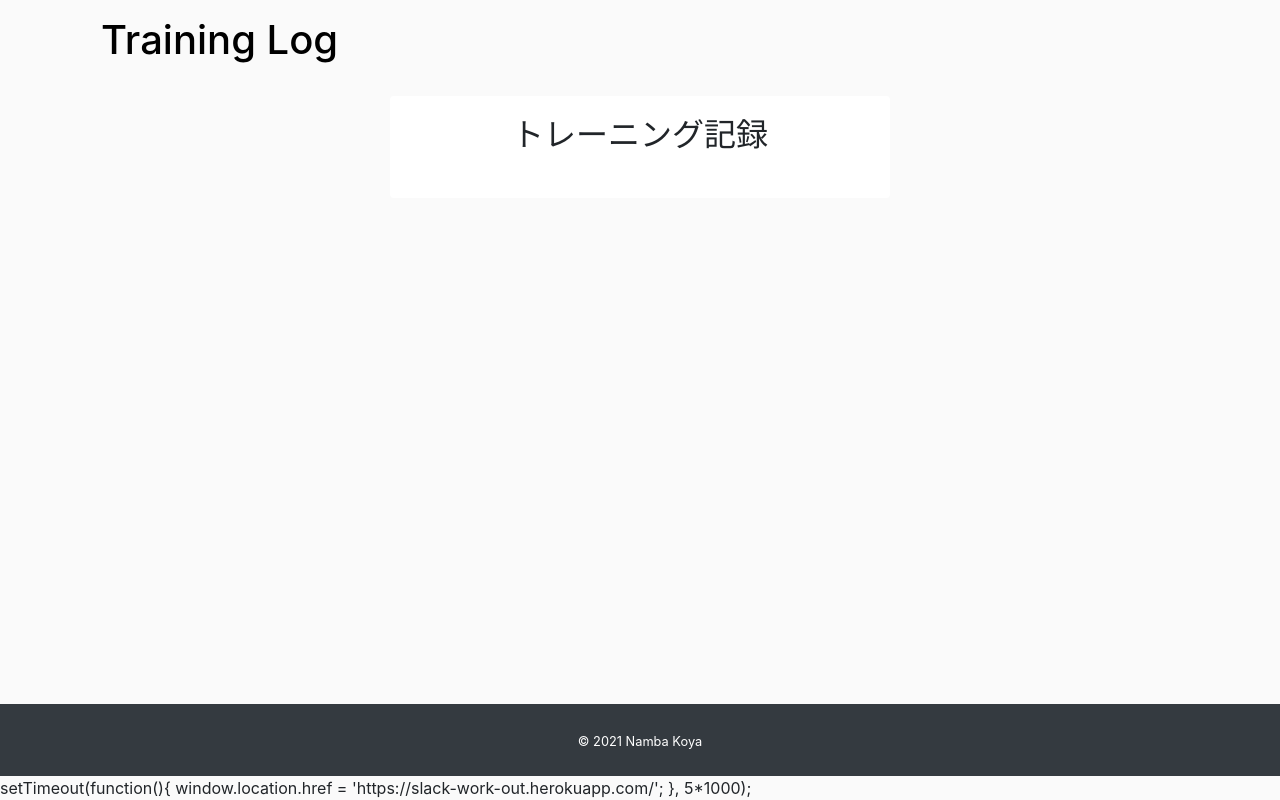
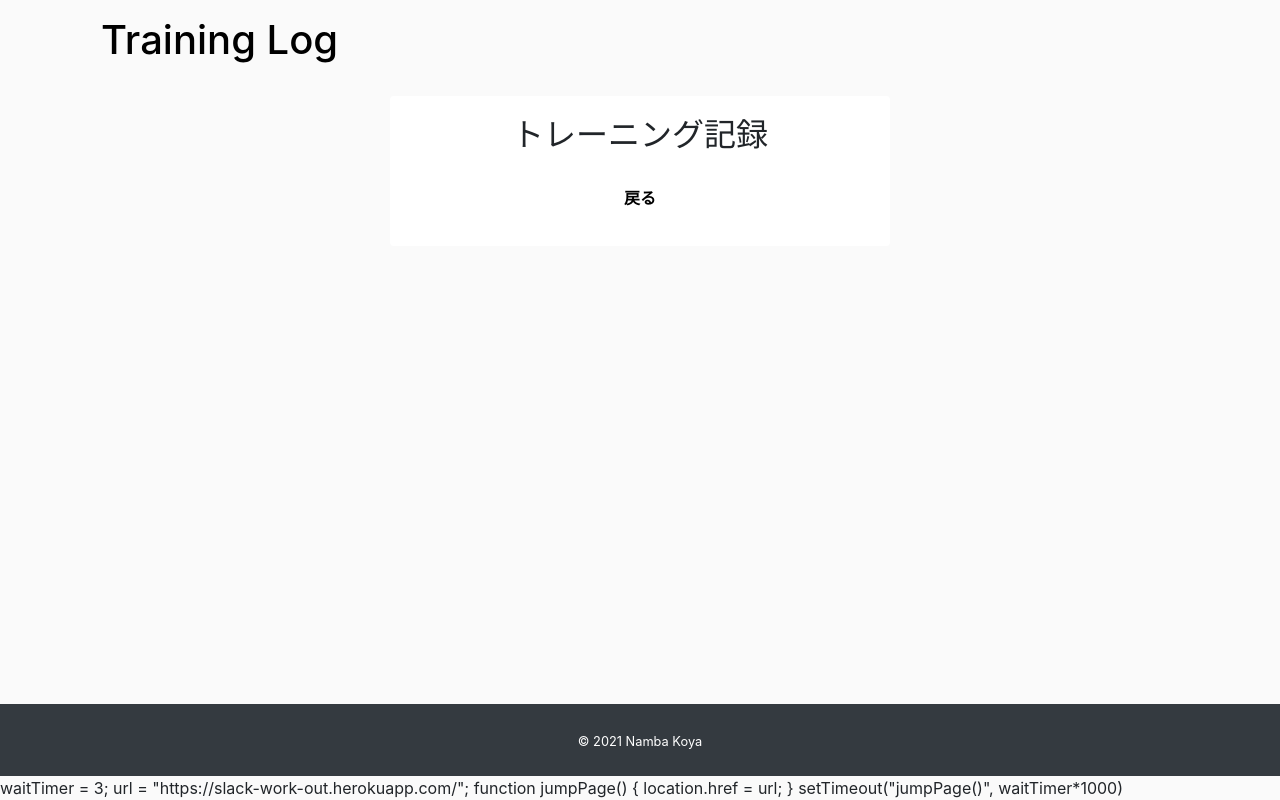
Before and after one commit to koya-namba/slack-work-out, a Django app: page /done_log in a window 1280 px wide. Run offline with Django 3.2, Linux system fonts and the light colour scheme; some libraries are stand-ins or nearby versions.

Commit message:
change done_log.html

```diff
--- a/templates/slack_work_out/done_log.html
+++ b/templates/slack_work_out/done_log.html
@@ -5,11 +5,18 @@
 <div class="card text-center contact mx-auto rounded">
     <div class="card-body">
         <h2 class="mb-4">トレーニング記録</h2>
+        <a href="/" class="nav-motion nav-link nav-color"><i class="fas"> 戻る</i></a>
     </div>
 </div>
 {% endblock %}
 {% block extra_js %}
-setTimeout(function(){
-    window.location.href = 'https://slack-work-out.herokuapp.com/';
-}, 5*1000);
+waitTimer = 3;
+url = "https://slack-work-out.herokuapp.com/";
+function jumpPage() {
+    location.href = url;
+}
+setTimeout("jumpPage()", waitTimer*1000)
+<!--setTimeout(function(){-->
+<!--    window.location.href = 'https://slack-work-out.herokuapp.com/';-->
+<!--}, 5*1000);-->
 {% endblock %}
```
